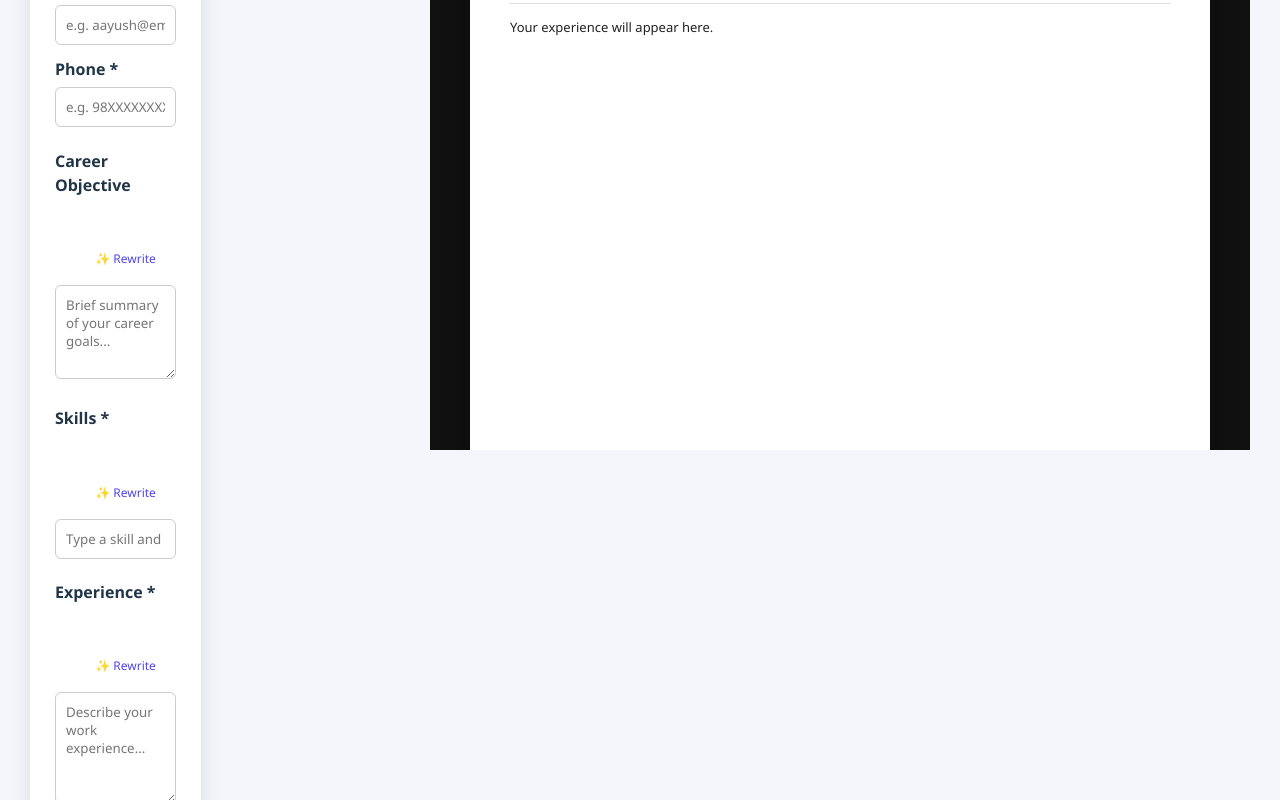
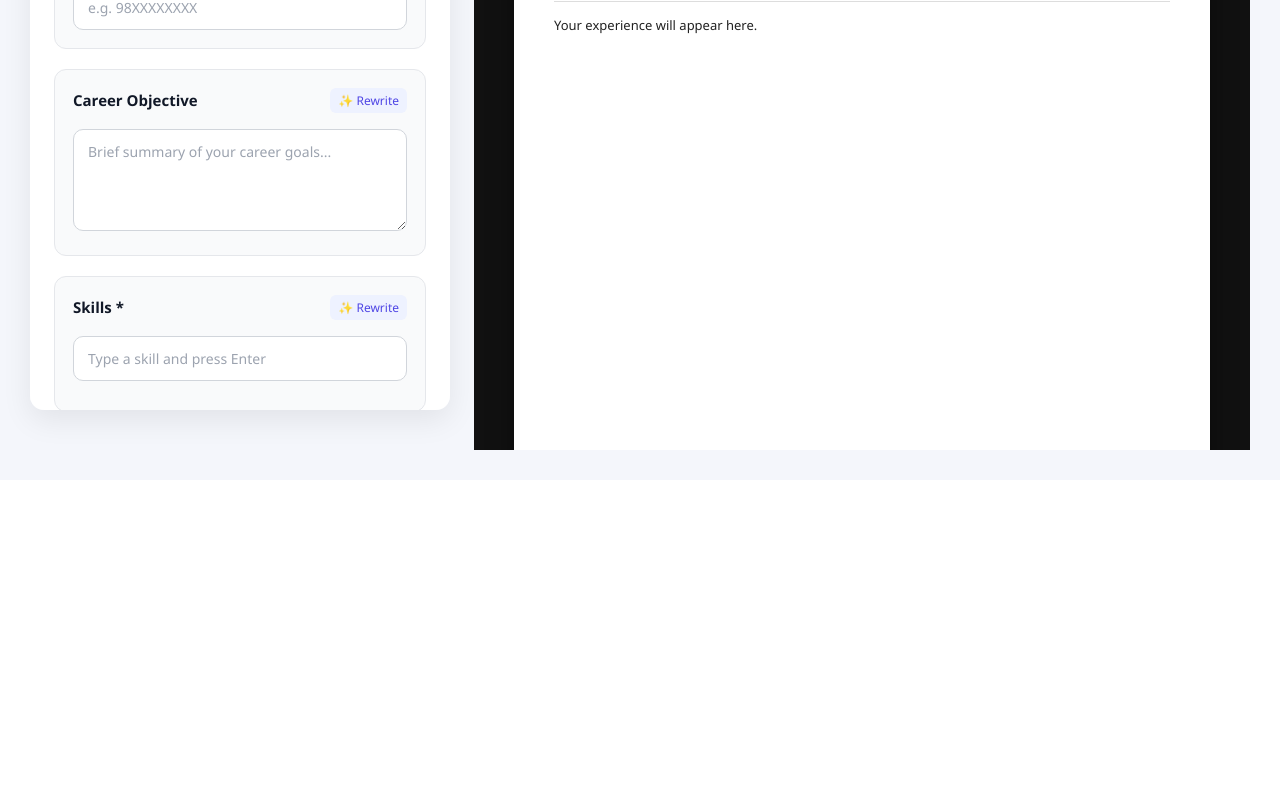
Before and after one commit to ultron0412/AI-RESUME-GENERATOR, a React (Vite) app in the folder ai-resume-generator/client/: page / in a window 1280 px wide. Shown: the part 380-1180 px from the top of the page. After the commit the page ends 860 px from the top, so only its background shows below. Built offline with nearby package versions, Linux system fonts and the light colour scheme.

Commit message:
Update ResumeForm.css

```diff
--- a/ai-resume-generator/client/src/components/ResumeForm.css
+++ b/ai-resume-generator/client/src/components/ResumeForm.css
@@ -1,97 +1,176 @@
+/* RESET */
 * {
   box-sizing: border-box;
   font-family: "Segoe UI", Tahoma, Geneva, Verdana, sans-serif;
 }
 
+/* PAGE CONTAINER */
 .container {
   min-height: 100vh;
   background: #f4f6fb;
   padding: 30px;
 }
 
+/* MAIN LAYOUT */
 .layout {
   display: grid;
-  grid-template-columns: 380px 1fr;
+  grid-template-columns: 420px 1fr; /* ✅ wider left panel */
+  gap: 24px;
+  align-items: flex-start;
+}
+
+/* LEFT FORM CARD */
+.card {
+  background: #ffffff;
+  padding: 24px;
+  border-radius: 14px;
+  box-shadow: 0 10px 30px rgba(0, 0, 0, 0.08);
+
+  max-height: calc(100vh - 40px);
+  overflow-y: auto;
+}
+
+/* TITLE */
+.card h2 {
+  text-align: center;
+  margin-bottom: 20px;
+  font-size: 20px;
+  color: #111827;
+}
+
+/* FORM STRUCTURE */
+.resume-form {
+  display: flex;
+  flex-direction: column;
   gap: 20px;
 }
 
-
-/* FORM CARD */
-.card {
-  background: white;
-  width: 45%;
-  padding: 25px;
-  border-radius: 10px;
-  box-shadow: 0 10px 25px rgba(0, 0, 0, 0.1);
+/* FORM SECTIONS */
+.form-section {
+  border: 1px solid #e5e7eb;
+  padding: 18px;
+  border-radius: 12px;
+  background: #f9fafb;
 }
 
-.card h2 {
-  text-align: center;
-  margin-bottom: 20px;
+/* SECTION HEADER */
+.section-header {
+  display: flex;
+  justify-content: space-between;
+  align-items: center;
+  margin-bottom: 10px;
 }
 
+.form-section h4 {
+  font-size: 15px;
+  font-weight: 600;
+  color: #111827;
+  margin: 0;
+}
+
+/* LABELS */
 label {
   font-weight: 600;
+  font-size: 13px;
   margin-top: 12px;
   display: block;
+  color: #374151;
 }
 
+/* INPUTS & TEXTAREAS */
 input,
 textarea {
   width: 100%;
-  padding: 10px;
+  padding: 12px 14px;
   margin-top: 6px;
-  border-radius: 6px;
-  border: 1px solid #ccc;
-}
 
-button {
-  width: 100%;
-  margin-top: 20px;
-  padding: 12px;
-  background: #4f46e5;
-  color: white;
-  border: none;
-  border-radius: 8px;
-  font-size: 16px;
-  cursor: pointer;
-}
+  background: #ffffff; /* ✅ force white */
+  color: #111827;      /* ✅ dark text */
 
-/* PREVIEW CARD */
-.preview-card {
-  background: white;
-  width: 55%;
-  padding: 30px;
   border-radius: 10px;
-  box-shadow: 0 10px 25px rgba(0, 0, 0, 0.1);
-}
+  border: 1px solid #d1d5db;
 
-.preview-card h1 {
-  margin-bottom: 5px;
-}
-
-.contact {
-  color: #555;
   font-size: 14px;
 }
 
-.preview-card h3 {
-  margin-top: 20px;
-  color: #4f46e5;
+input::placeholder,
+textarea::placeholder {
+  color: #9ca3af;
 }
 
-.preview-card p {
-  line-height: 1.6;
+input:focus,
+textarea:focus {
+  outline: none;
+  border-color: #6366f1;
+  box-shadow: 0 0 0 2px rgba(99, 102, 241, 0.2);
 }
+
+/* AI REWRITE BUTTON */
 .ai-btn {
-  margin-left: 10px;
+  background: #eef2ff;
+  color: #4f46e5;
+  border: none;
+  border-radius: 6px;
+  padding: 4px 8px;
   font-size: 12px;
-  background: none;
-  border: none;
-  color: #4f46e5;
   cursor: pointer;
 }
 
 .ai-btn:hover {
-  text-decoration: underline;
+  background: #e0e7ff;
 }
+
+/* SKILL CHIPS */
+.skills-container {
+  display: flex;
+  flex-wrap: wrap;
+  gap: 8px;
+  margin-top: 12px;
+}
+
+.skill-chip {
+  background: #eef2ff;
+  color: #3730a3;
+  padding: 8px 12px;
+  border-radius: 999px;
+  font-size: 13px;
+  font-weight: 500;
+  display: flex;
+  align-items: center;
+  gap: 6px;
+}
+
+.skill-chip button {
+  background: none;
+  border: none;
+  color: #4f46e5;
+  font-size: 14px;
+  cursor: pointer;
+}
+
+/* GENERATE BUTTON */
+button[type="submit"] {
+  margin-top: 10px;
+  padding: 14px;
+  background: #4f46e5;
+  color: white;
+  border-radius: 10px;
+  border: none;
+  font-weight: 600;
+  font-size: 15px;
+  cursor: pointer;
+}
+
+button[type="submit"]:disabled {
+  background: #a5b4fc;
+  cursor: not-allowed;
+}
+
+/* DOWNLOAD BUTTONS */
+.card a button {
+  background: #111827;
+}
+
+.card a button:hover {
+  background: #1f2937;
+}
```
